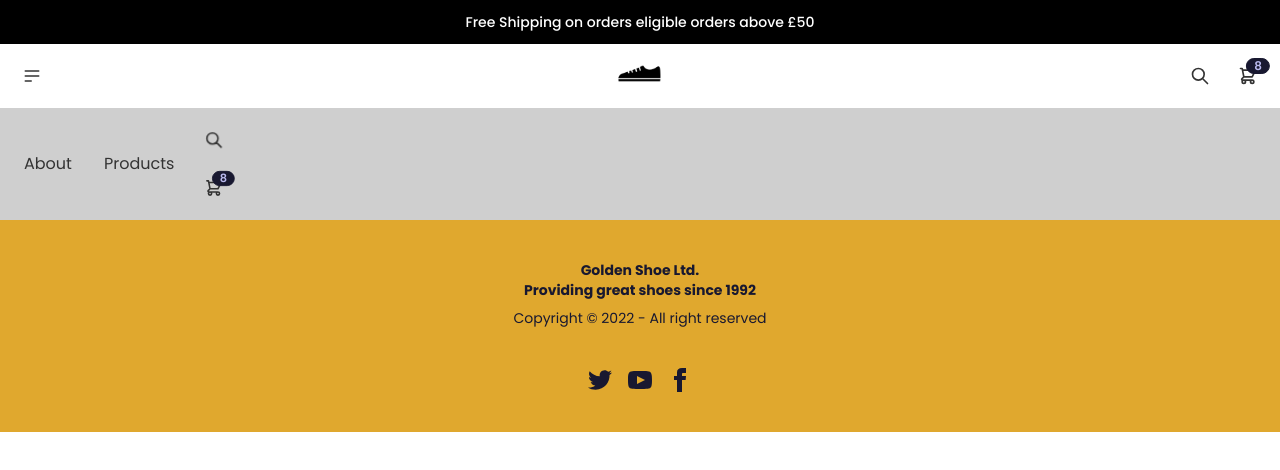
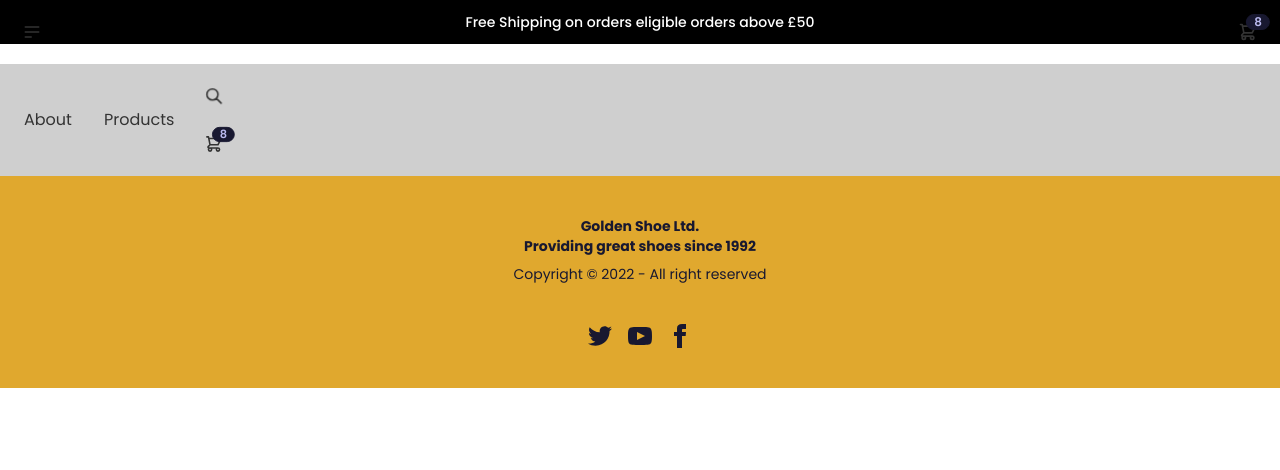
Before and after one commit to ahmadalghali/cambu, a Vue app: page / in a window 1280 px wide. Shown: the top 470 px of the page. Built offline with nearby package versions, Linux system fonts and the light colour scheme.

Commit message:
fix annoucnement bar

```diff
--- a/src/components/AnnouncementTopBar.vue
+++ b/src/components/AnnouncementTopBar.vue
@@ -2,7 +2,7 @@
 <template>
   <div
     id="announcement-bar"
-    class="bg-black text-white py-3 text-center text-sm font-medium"
+    class="bg-black fixed left-0 right-0 top-0 text-white py-3 text-center text-sm font-medium"
   >
     <p>Free Shipping on orders eligible orders above £50</p>
   </div>
```
